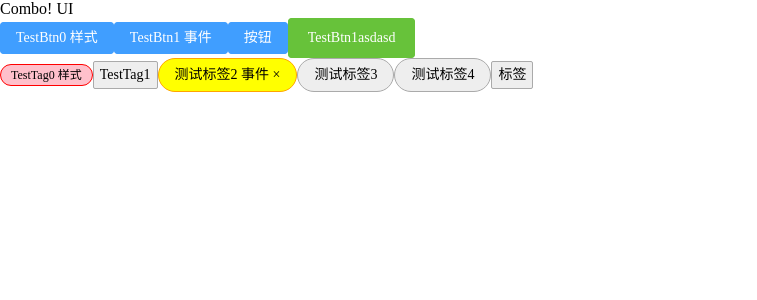
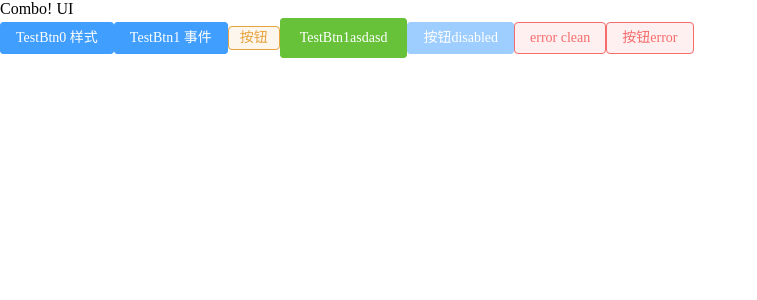
Before and after one commit to Congb19/combo-ui, a Vue app: page / in a window 1280 px wide. Shown: the top 300 px of the page, without its empty margins (0-757 px from the left). Built offline with nearby package versions, Linux system fonts and the light colour scheme.

Commit message:
feat: 完善CButton

```diff
--- a/example/pages/test.vue
+++ b/example/pages/test.vue
@@ -1,10 +1,15 @@
 <template>
   <CButton>TestBtn0 样式</CButton>
   <CButton @c_click="clicktest">TestBtn1 事件</CButton>
-  <CButton size="m" type="primary">按钮</CButton>
+  <CButton size="s" type="warning" clean>按钮</CButton>
   <CButton size="l" type="success" round>TestBtn1asdasd</CButton>
+  <CButton size="m" type="primary" disabled @c_click="clicktest"
+    >按钮disabled</CButton
+  >
+  <CButton size="m" type="error" clean>error clean</CButton>
+  <CButton size="m" type="error" clean>按钮error</CButton>
   <div></div>
-  <CTag size="s" round type="error">TestTag0 样式</CTag>
+  <!-- <CTag size="s" round type="error">TestTag0 样式</CTag>
   <CTag size="m">TestTag1</CTag>
   <CTag
     size="l"
@@ -18,7 +23,7 @@
   >
   <CTag size="l" round>测试标签3</CTag>
   <c-tag size="l" round>测试标签4</c-tag>
-  <CTag />
+  <CTag /> -->
   <!-- <CTabBar /> -->
 </template>
 <script setup lang="ts">
--- a/src/components/Button/Button.vue
+++ b/src/components/Button/Button.vue
@@ -28,11 +28,16 @@ const props = defineProps({
     type: Boolean,
     default: false,
   },
+  clean: {
+    type: Boolean,
+    default: false,
+  },
 })
-const { type, size, round, disabled } = props
+const { type, size, round, disabled, clean } = props
+
 const events = {
   c_click: () => {
-    emit('c_click')
+    if (!disabled) emit('c_click')
   },
 }
 const className = computed(() => {
@@ -42,6 +47,7 @@ const className = computed(() => {
     c-button-${size}
     ${round ? 'c-button-round' : ''}
     ${disabled ? 'c-button-disabled' : ''}
+    c-button-${clean ? 'clean' : 'dirty'}
   `
   return name
 })
--- a/src/components/Button/index.css
+++ b/src/components/Button/index.css
@@ -13,12 +13,14 @@
   height: 32px;
   padding: 0 16px;
   color: white;
+  transition: all 0.2s ease-out;
 }
 .c-button:hover {
   cursor: pointer;
 }
-
-/* 默认border */
+.c-button-dirty:hover {
+  opacity: 0.5;
+}
 .c-button__border {
   position: absolute;
   top: 0;
@@ -28,8 +30,13 @@
   border: 1px var(--c-color-primary-1) solid;
   border-radius: 4px;
 }
-.c-button-round .c-button__border {
-  border-radius: 4px;
+
+/* disabled */
+.c-button-disabled {
+  opacity: 0.5;
+}
+.c-button-disabled:hover {
+  cursor: not-allowed;
 }
 
 /* 尺寸-l、m、s */
@@ -57,8 +64,15 @@
   background-color: var(--c-color-primary-1);
 }
 .c-button-primary .c-button__border {
-  /* background-color: var(--c-color-primary-1); */
   border-color: var(--c-color-primary-1);
+}
+.c-button-primary.c-button-clean {
+  color: var(--c-color-primary-1);
+  background-color: var(--c-color-primary-6);
+}
+.c-button-primary.c-button-clean:hover {
+  color: white;
+  background-color: var(--c-color-primary-1);
 }
 
 /* 颜色-success */
@@ -66,6 +80,45 @@
   background-color: var(--c-color-success-1);
 }
 .c-button-success .c-button__border {
-  /* background-color: var(--c-color-success-1); */
   border-color: var(--c-color-success-1);
 }
+.c-button-success.c-button-clean {
+  color: var(--c-color-success-1);
+  background-color: var(--c-color-success-6);
+}
+.c-button-success.c-button-clean:hover {
+  color: white;
+  background-color: var(--c-color-success-1);
+}
+
+/* 颜色-warning */
+.c-button-warning {
+  background-color: var(--c-color-warning-1);
+}
+.c-button-warning .c-button__border {
+  border-color: var(--c-color-warning-1);
+}
+.c-button-warning.c-button-clean {
+  color: var(--c-color-warning-1);
+  background-color: var(--c-color-warning-6);
+}
+.c-button-warning.c-button-clean:hover {
+  color: white;
+  background-color: var(--c-color-warning-1);
+}
+
+/* 颜色-error */
+.c-button-error {
+  background-color: var(--c-color-error-1);
+}
+.c-button-error .c-button__border {
+  border-color: var(--c-color-error-1);
+}
+.c-button-error.c-button-clean {
+  color: var(--c-color-error-1);
+  background-color: var(--c-color-error-6);
+}
+.c-button-error.c-button-clean:hover {
+  color: white;
+  background-color: var(--c-color-error-1);
+}
--- a/src/styles/colors.css
+++ b/src/styles/colors.css
@@ -32,4 +32,18 @@
   --c-color-success-4: #d1edc4;
   --c-color-success-5: #e1f3d8;
   --c-color-success-6: #f0f9eb;
+  /* warning colors(warning) */
+  --c-color-warning-1: #e6a23c;
+  --c-color-warning-2: #eebe77;
+  --c-color-warning-3: #f2d09d;
+  --c-color-warning-4: #f8e3c5;
+  --c-color-warning-5: #faecd8;
+  --c-color-warning-6: #fcf6ec;
+  /* error colors(error) */
+  --c-color-error-1: #f56c6c;
+  --c-color-error-2: #f89898;
+  --c-color-error-3: #fab5b5;
+  --c-color-error-4: #fcd3d3;
+  --c-color-error-5: #fde2e2;
+  --c-color-error-6: #fef0f0;
 }
```
